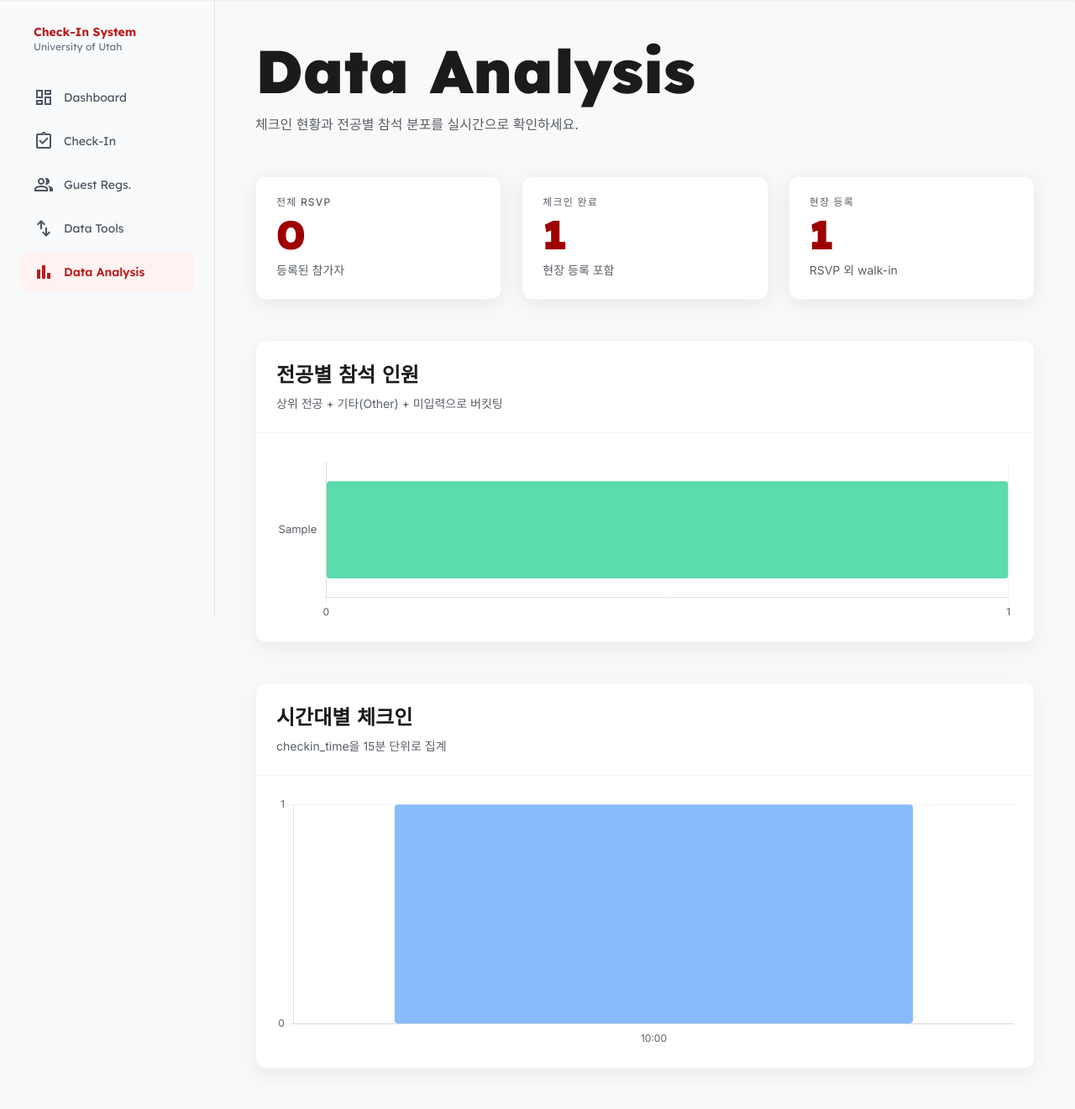
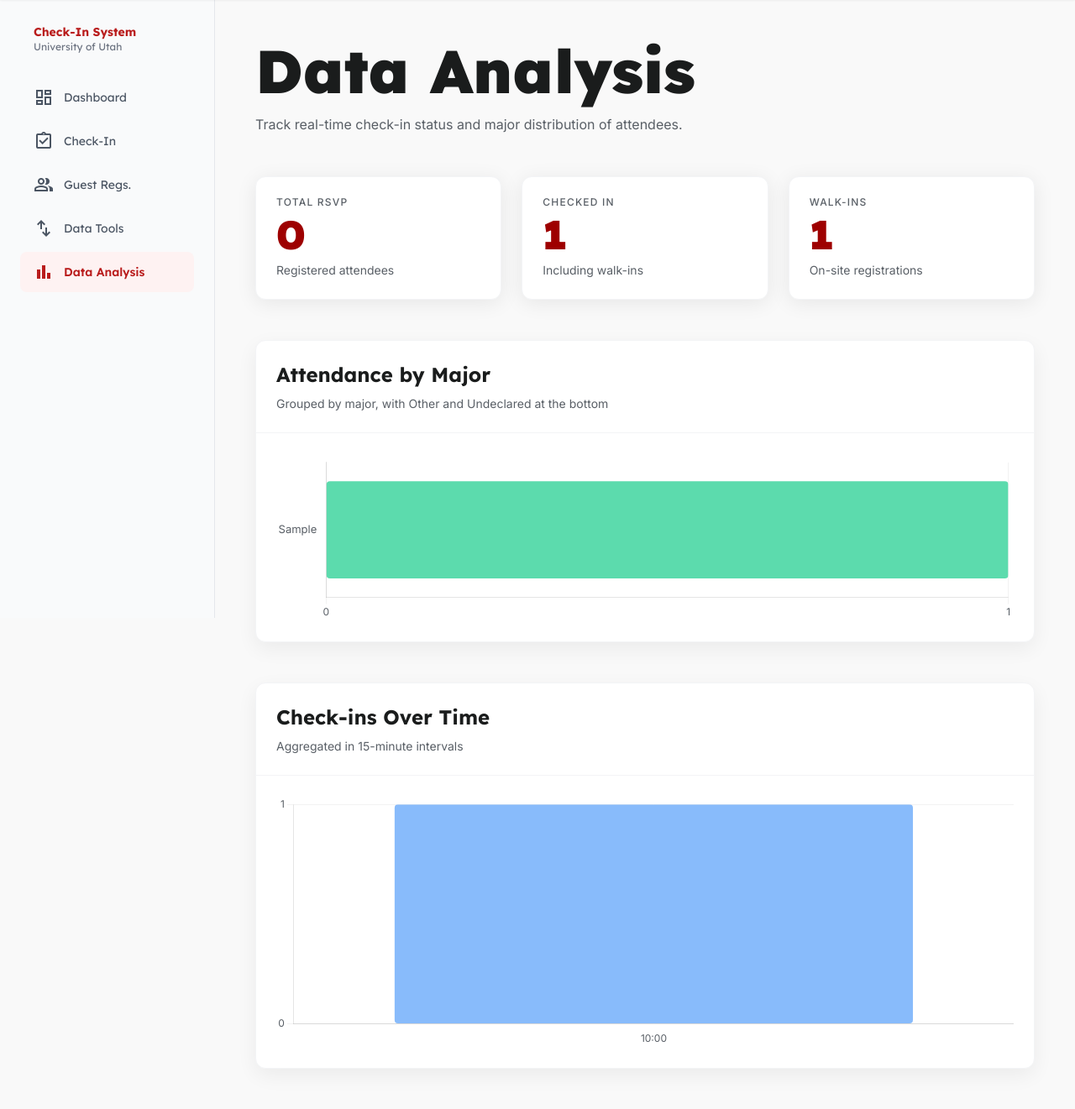
Before and after one commit to SEJINKIM-git/RSVP-Check-In-System, a Django app: page /checkin/analytics/ in a window 1280 px wide. Shown: the part 64-1385 px from the top of the page at 84% size. Run offline with Django 5.2, Linux system fonts and the light colour scheme; tables that the repository leaves empty hold one stand-in row (values such as "Sample post"); data that the repository does not hold is empty; some libraries are stand-ins or nearby versions.

Commit message:
Translate Data Analysis page UI text to English
Co-Authored-By: Claude Sonnet 4.6 <noreply@anthropic.com>

```diff
--- a/checkin/templates/checkin/analytics.html
+++ b/checkin/templates/checkin/analytics.html
@@ -15,33 +15,33 @@
 {% block content %}
     <div>
         <h1 class="font-lexend font-black text-4xl md:text-6xl lg:text-7xl text-on-surface whitespace-nowrap">Data Analysis</h1>
-        <p class="mt-md max-w-3xl text-body-md text-secondary">체크인 현황과 전공별 참석 분포를 실시간으로 확인하세요.</p>
+        <p class="mt-md max-w-3xl text-body-md text-secondary">Track real-time check-in status and major distribution of attendees.</p>
     </div>
 
     <!-- Summary stats -->
     <div class="grid grid-cols-1 sm:grid-cols-3 gap-lg">
         <div class="bg-white rounded-xl shadow-ambient border border-gray-100 p-lg flex flex-col gap-sm">
-            <p class="text-label-sm uppercase tracking-widest text-secondary">전체 RSVP</p>
+            <p class="text-label-sm uppercase tracking-widest text-secondary">Total RSVP</p>
             <p class="font-lexend text-5xl font-black text-primary">{{ total_registered }}</p>
-            <p class="text-body-sm text-secondary">등록된 참가자</p>
+            <p class="text-body-sm text-secondary">Registered attendees</p>
         </div>
         <div class="bg-white rounded-xl shadow-ambient border border-gray-100 p-lg flex flex-col gap-sm">
-            <p class="text-label-sm uppercase tracking-widest text-secondary">체크인 완료</p>
+            <p class="text-label-sm uppercase tracking-widest text-secondary">Checked In</p>
             <p class="font-lexend text-5xl font-black text-primary">{{ total_checked_in }}</p>
-            <p class="text-body-sm text-secondary">현장 등록 포함</p>
+            <p class="text-body-sm text-secondary">Including walk-ins</p>
         </div>
         <div class="bg-white rounded-xl shadow-ambient border border-gray-100 p-lg flex flex-col gap-sm">
-            <p class="text-label-sm uppercase tracking-widest text-secondary">현장 등록</p>
+            <p class="text-label-sm uppercase tracking-widest text-secondary">Walk-ins</p>
             <p class="font-lexend text-5xl font-black text-primary">{{ total_guest }}</p>
-            <p class="text-body-sm text-secondary">RSVP 외 walk-in</p>
+            <p class="text-body-sm text-secondary">On-site registrations</p>
         </div>
     </div>
 
     <!-- 전공별 참석 인원 -->
     <section class="bg-white rounded-xl shadow-[0_8px_24px_rgba(0,0,0,0.06)] border border-gray-100 overflow-hidden">
         <div class="p-lg border-b border-gray-100">
-            <h2 class="font-lexend text-2xl font-bold text-on-surface">전공별 참석 인원</h2>
-            <p class="mt-2 text-secondary text-body-sm">상위 전공 + 기타(Other) + 미입력으로 버킷팅</p>
+            <h2 class="font-lexend text-2xl font-bold text-on-surface">Attendance by Major</h2>
+            <p class="mt-2 text-secondary text-body-sm">Grouped by major, with Other and Undeclared at the bottom</p>
         </div>
         <div class="p-lg">
             {% if has_major_data %}
@@ -51,7 +51,7 @@
             {% else %}
                 <div class="py-xl text-center text-secondary">
                     <span class="material-symbols-outlined text-5xl text-gray-300">school</span>
-                    <p class="mt-md">참가자 데이터가 없습니다.</p>
+                    <p class="mt-md">No attendee data available.</p>
                 </div>
             {% endif %}
         </div>
@@ -60,8 +60,8 @@
     <!-- 시간대별 체크인 -->
     <section class="bg-white rounded-xl shadow-[0_8px_24px_rgba(0,0,0,0.06)] border border-gray-100 overflow-hidden">
         <div class="p-lg border-b border-gray-100">
-            <h2 class="font-lexend text-2xl font-bold text-on-surface">시간대별 체크인</h2>
-            <p class="mt-2 text-secondary text-body-sm">checkin_time을 15분 단위로 집계</p>
+            <h2 class="font-lexend text-2xl font-bold text-on-surface">Check-ins Over Time</h2>
+            <p class="mt-2 text-secondary text-body-sm">Aggregated in 15-minute intervals</p>
         </div>
         <div class="p-lg">
             {% if has_checkin_data %}
@@ -71,7 +71,7 @@
             {% else %}
                 <div class="py-xl text-center text-secondary">
                     <span class="material-symbols-outlined text-5xl text-gray-300">schedule</span>
-                    <p class="mt-md">아직 체크인 데이터가 없습니다. 참가자가 입장하면 여기에 표시됩니다.</p>
+                    <p class="mt-md">No check-in data yet. Data will appear here as attendees arrive.</p>
                 </div>
             {% endif %}
         </div>
@@ -120,7 +120,7 @@
                     legend: { display: false },
                     tooltip: {
                         callbacks: {
-                            label: ctx => ` 참석: ${ctx.parsed.x}명`
+                            label: ctx => ` Attendees: ${ctx.parsed.x}`
                         }
                     }
                 },
@@ -165,7 +165,7 @@
                     tooltip: {
                         callbacks: {
                             title: ([ctx]) => ctx.label,
-                            label: ctx => ` 체크인: ${ctx.parsed.y}`
+                            label: ctx => ` Check-ins: ${ctx.parsed.y}`
                         }
                     }
                 },
```
